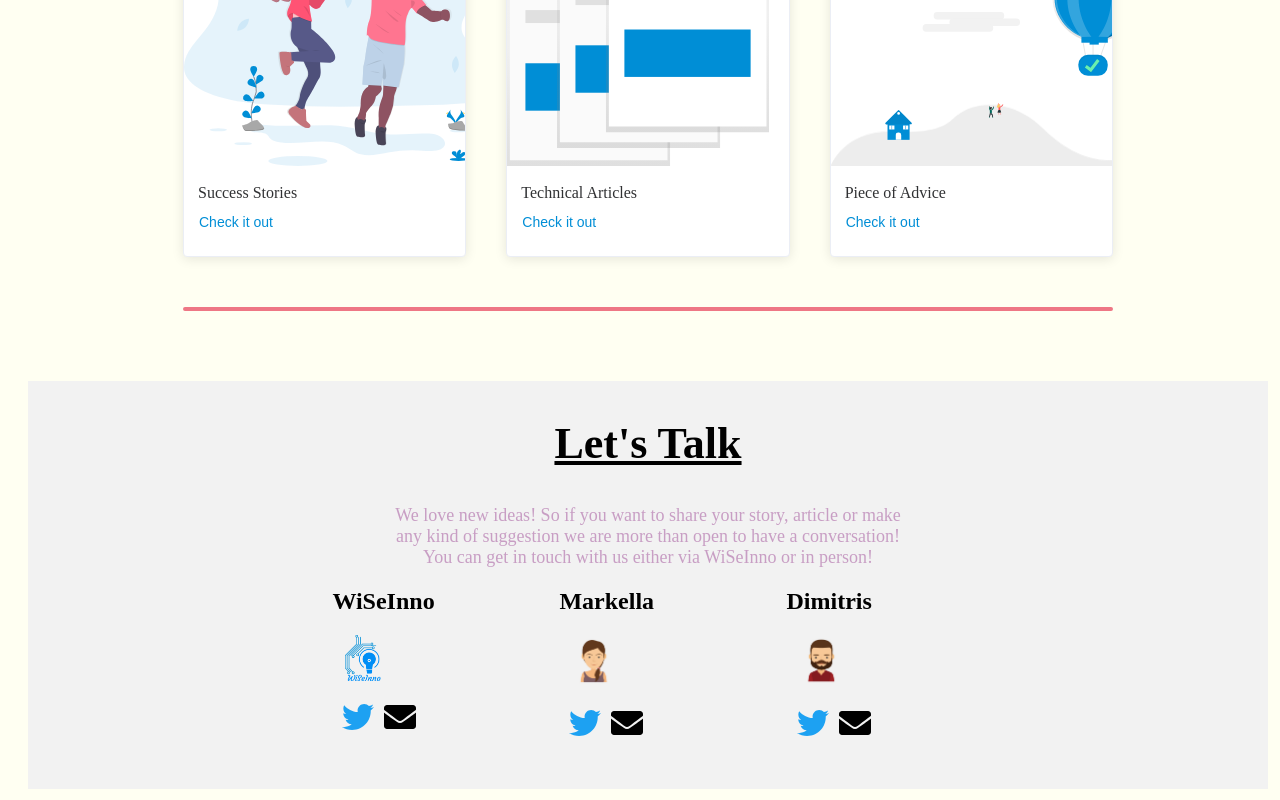
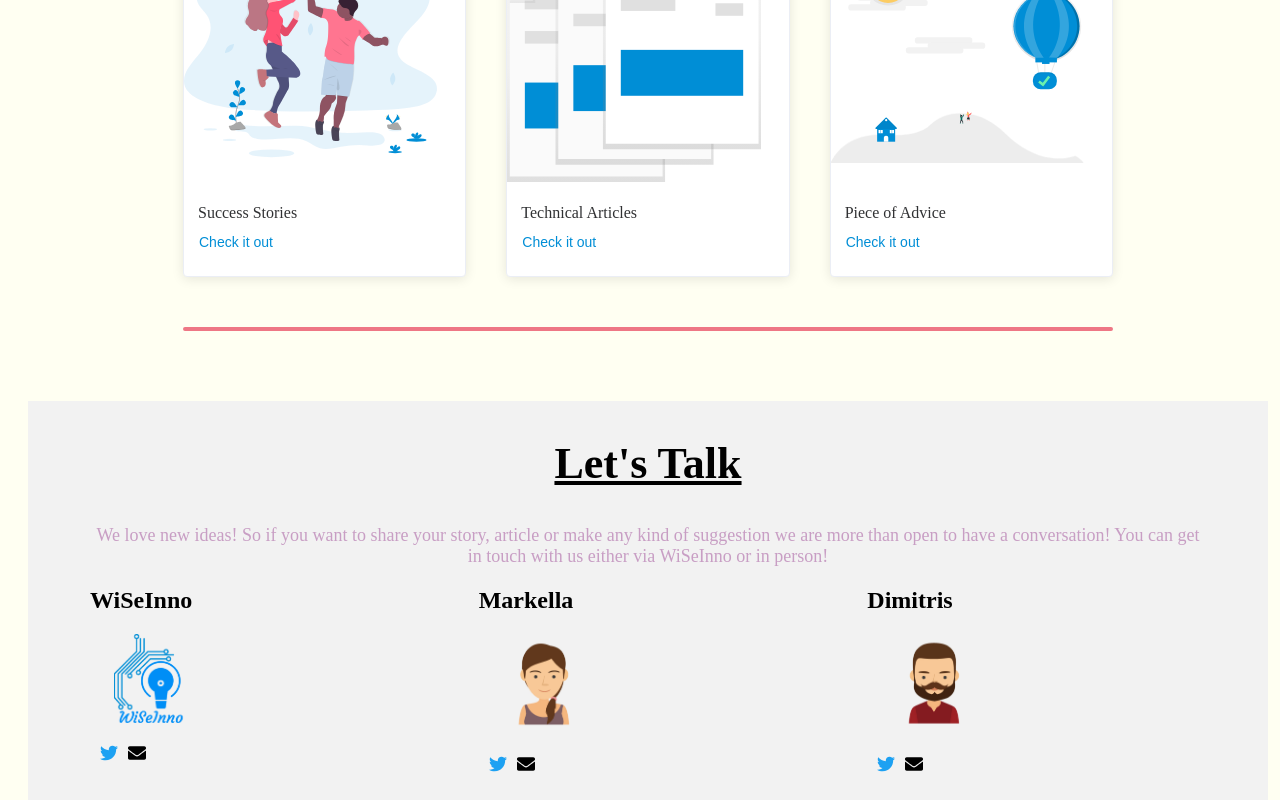
Before and after one commit to WiSeInno/home, a Vue app: page / in a window 1280 px wide. Shown: the part 1410-2210 px from the top of the page. Built offline with nearby package versions, Linux system fonts and the light colour scheme; a web font is replaced by a local one.

Commit message:
adds basic responsive design

```diff
--- a/src/App.vue
+++ b/src/App.vue
@@ -6,7 +6,7 @@
       </el-header>
       <el-main>
         <el-row type="flex" justify="center">
-          <el-col :span='14'>
+          <el-col :xs="20" :sm="18" :md="14" :lg="14" :xl="14">
             <items></items>
             <router-view/>
           </el-col>
@@ -16,12 +16,8 @@
             <card></card>
           </el-col>
         </el-row>
-        <el-row type="flex" justify="center">
-          <el-col :span='18'>
-          </el-col>
-        </el-row>
       </el-main>
-      <el-footer>
+      <el-footer :xs="24" :sm="18" :md="14" :lg="14" :xl="14">
         <letstalk></letstalk>
       </el-footer>
     </el-container>
@@ -31,7 +27,6 @@
 <script>
 import navbar from '@/components/Navbar';
 import card  from '@/components/card';
-import my_footer from '@/components/footer';
 import hero from'@/components/hero';
 import items from '@/components/items';
 import letstalk from '@/components/letstalk'
@@ -39,7 +34,7 @@ import letstalk from '@/components/letstalk'
 export default {
   name: 'App',
   components: {
-    navbar, card, my_footer, hero, items, card, letstalk
+    navbar, card, hero, items, card, letstalk
   }
 }
 </script>
--- a/src/components/card.vue
+++ b/src/components/card.vue
@@ -1,7 +1,7 @@
 <template>
 <div id="team">
   <el-row :gutter="40">
-        <el-col :span="8" v-for="(card, index) in content" :key="o">
+        <el-col :xs="24" :sm="24" :md="8" :lg="8" :xl="8" v-for="(card, index) in content" :key="o">
           <el-card :body-style="{ padding: '0px' }">
             <img v-bind:src="card.pic" height="250" class="image">
             <div style="padding: 14px;">
@@ -43,4 +43,10 @@ hr{
   margin-top: 50px;
   margin-bottom: 50px;
 }
+.el-col{
+  margin-top: 20px;
+}
+.el-card img{
+  width: 90%;
+}
 </style>
--- a/src/components/footer.vue
+++ /dev/null
@@ -1,26 +0,0 @@
-<template>
-  <div id="footer">
-    <div id="text">
-      <p>Hello</p>
-      <p>What's Up?</p>
-    </div>
-  </div>
-</template>
-
-<script>
-export default {
-  name: 'my_footer',
-}
-</script>
-
-<style lang="scss" scoped>
- #footer{
-   background-color: #f1f1f1;
-   text-align: center;
-   margin-left: -8px;
-   min-height: 160px;
-   #text{
-     padding-top: 20px;
-   }
- }
-</style>
--- a/src/components/items.vue
+++ b/src/components/items.vue
@@ -1,7 +1,7 @@
 <template>
   <div class='items'>
     <el-row :gutter="100">
-      <el-col :span='12'>
+      <el-col :xs="24" :sm="24" :md="12" :lg="12" :xl="12">
         <h1 class="title">Events</h1>
         <p id="txt1"class="text info">
           WiseInno has been found back at 2016 in order to help the organisation of various workshops and schools organised by the <a href="http://electronics.physics.auth.gr/">Sector of Electronics of the Physics Dept. AUTh</a> and sponsored by <a href="http://ieee-cas.org/">IEEE CAS Society</a>. WiSe School 2016 brought us ( <i>Dimitris, Markella, Kosmas, Despina </i>) together and our passion motivated us to organise WiSeIoT, IoT-BB School 2017 and Biolelectronics! It was a great experience and you <strong>should </strong>, definitely, try it!
@@ -9,15 +9,15 @@
           <a href='http://wiseinno-events.herokuapp.com'><el-button type="primary" plain class="btn">Past Events</el-button></a>
         </p>
       </el-col>
-      <el-col :span='12'>
+      <el-col class="hidden-sm-and-down" :md="12" :lg="12" :xl="12">
         <img src="../assets/events.svg" class="svg">
       </el-col>
     </el-row>
     <el-row :gutter="100">
-      <el-col id="block2" :span='12'>
+      <el-col id="block2" class="hidden-sm-and-down" :md="12" :lg="12" :xl="12">
         <img src="../assets/post.svg" class="svg">
       </el-col>
-      <el-col :span='12'>
+      <el-col :xs="24" :sm="24" :md="12" :lg="12" :xl="12">
         <h1 class="title">Blogging</h1>
         <p id="txt2" class="text">
           Our greatest dream was the creation of a blog and now it's the time to bring this dream into life! We want to be a step for everyone to share their story, their passion, and the way through their persuing their dreams. We believe everything is possible so If you think you got something to share in order to help  more people to thrive you are more than welcome. Just drop us some words  😀.
--- a/src/components/letstalk.vue
+++ b/src/components/letstalk.vue
@@ -1,22 +1,22 @@
 <template>
   <div class='talk'>
-    <el-row :gutter="150">
-      <el-col :span='24'>
+    <el-row :gutter="15">
+      <el-col type="flex" justify="center" :xs="24" :sm="24" :md="24" :lg="24" :xl="24">
         <h1 class="title">Let's Talk</h1>
         <p class="text">We love new ideas! So if you want to share your story, article or make any kind of suggestion we are more than open to have a conversation! You can get in touch with us either via WiSeInno or in person!</p>
         <el-row type="flex" justify="center" gutter="50">
-          <el-col :span='5' v-for="p in content" :key="o">
+          <el-col :xs="8" :sm="8" :md="8" :lg="8" :xl="8" v-for="p in content" :key="o">
             <h2 class="name">{{p.name}}</h2>
             <img class='logo' v-bind:src='p.pic'>
             <ul>
               <li>
                 <a v-bind:href="'https://twitter.com/'+p.twitter">
-                  <i class="fab fa-twitter fa-2x twitter"></i>
+                  <i class="fab fa-twitter twitter"></i>
                 </a>
               </li>
               <li>
                 <a v-bind:href=" 'mailto:'+p.mail">
-                  <i class="fas fa-envelope fa-2x "></i>
+                  <i class="fas fa-envelope"></i>
                 </a>
               </li>
             </ul>
@@ -58,8 +58,8 @@ export default {
     text-align: center;
     font-family: 'Patua One', cursive;
     color:  #C89EC4;
-    width: 50%;
-    margin: auto;}
+    margin: auto;
+    }
 
     p.text.info{
       color: #84B1ED;
@@ -79,11 +79,14 @@ export default {
         margin-left: 10px;
         a{
           color: inherit;
+          font-size: 18px;
+          font-size-adjust: inherit;
         }
       }
     }
     .logo{
-      width: 25%;
+      width: 50%;
+      max-width: 85px;
       margin-left: 7%;
     }
     .twitter{
@@ -91,7 +94,7 @@ export default {
     }
     .talk{
       background-color: #f2f2f2;
-      padding: 0px 100px 50px 100px;
+      padding: 0px 5% 2% 5%;
       margin-bottom: 20px;
     }
 </style>
--- a/src/main.js
+++ b/src/main.js
@@ -7,6 +7,7 @@ import App from './App'
 import router from './router'
 import axios from 'axios'
 import VueAxios from 'vue-axios'
+import 'element-ui/lib/theme-chalk/display.css';
 
 Vue.config.productionTip = false
 Vue.use(ElementUI)
```
